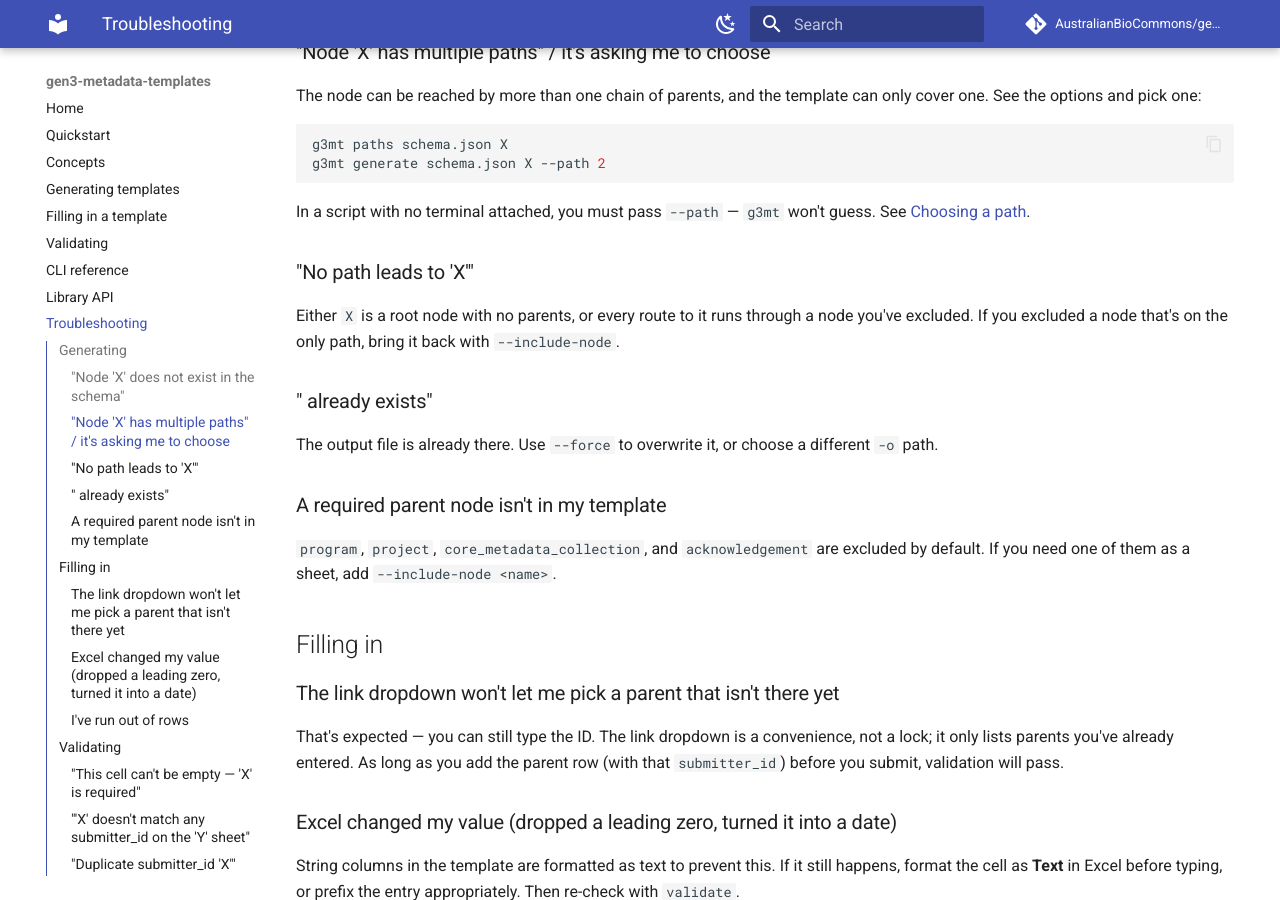
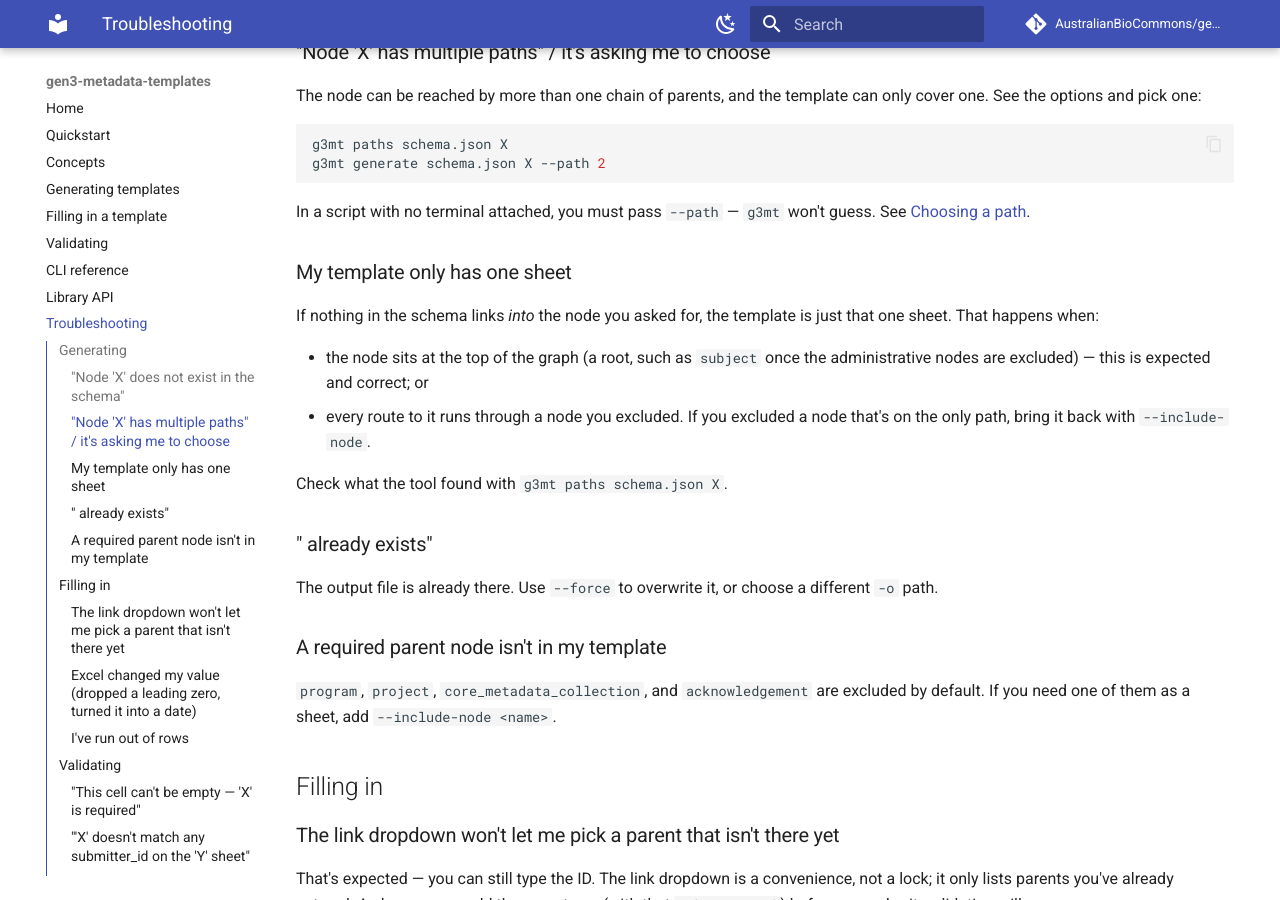
Before and after one commit to AustralianBioCommons/gen3-metadata-templates, an MkDocs documentation site: the page built from docs/troubleshooting.md, in a window 1280 px wide and 900 px high, scrolled down 656 px. Built offline with MkDocs 1.6.1 and Material for MkDocs 9.7.7, drawn with Linux system fonts in a browser that asks for light colours; comment, search, counter and statistics services are not loaded.

Commit message:
fix: give a node with no parents a single-node path
enumerate_paths raised "No path leads to 'X'" when nothing linked into the
target, which made a root node such as subject impossible to generate a
template for and would block any selection that includes one. Return the
single-node path [[node]] instead — a template of just that sheet is the honest
answer. Unknown nodes still raise UnknownNodeError. Update the troubleshooting
entry to match.

```diff
--- a/docs/troubleshooting.md
+++ b/docs/troubleshooting.md
@@ -39,11 +39,17 @@ g3mt generate schema.json X --path 2
 In a script with no terminal attached, you must pass `--path` — `g3mt` won't
 guess. See [Choosing a path](generating-templates.md#choosing-a-path).
 
-### "No path leads to 'X'"
+### My template only has one sheet
 
-Either `X` is a root node with no parents, or every route to it runs through a
-node you've excluded. If you excluded a node that's on the only path, bring it
-back with `--include-node`.
+If nothing in the schema links *into* the node you asked for, the template is
+just that one sheet. That happens when:
+
+- the node sits at the top of the graph (a root, such as `subject` once the
+  administrative nodes are excluded) — this is expected and correct; or
+- every route to it runs through a node you excluded. If you excluded a node
+  that's on the only path, bring it back with `--include-node`.
+
+Check what the tool found with `g3mt paths schema.json X`.
 
 ### "<file> already exists"
 
```
Also changed, not shown: 2 other files.
